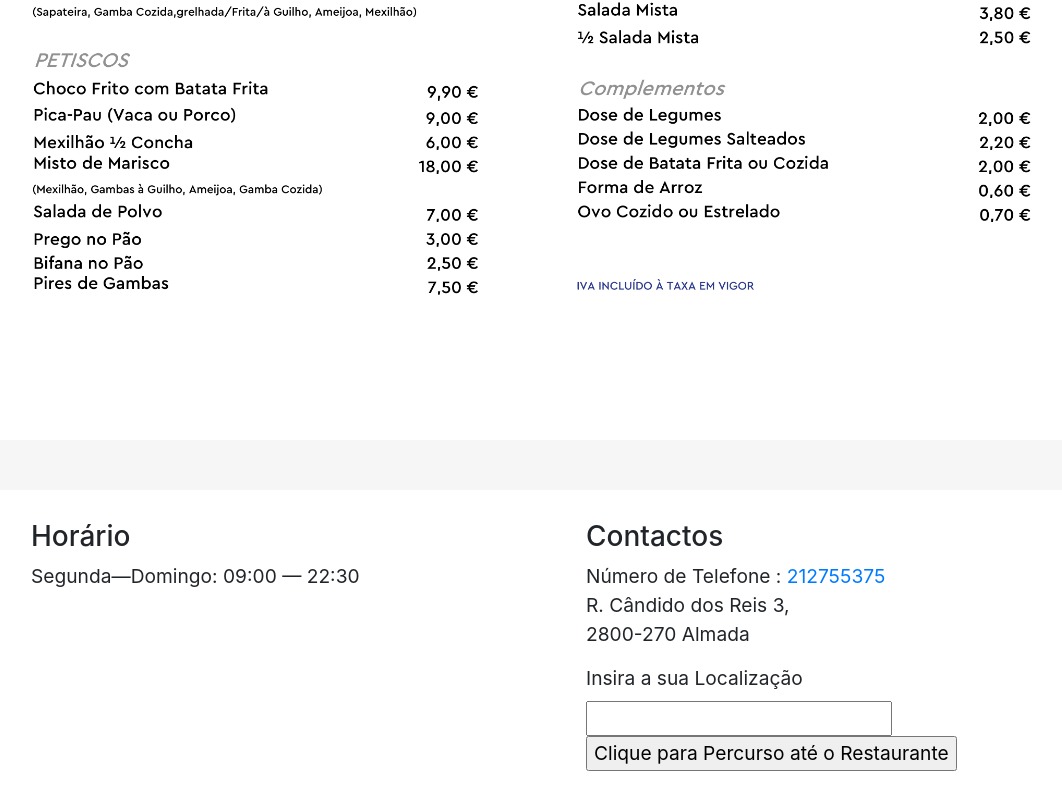
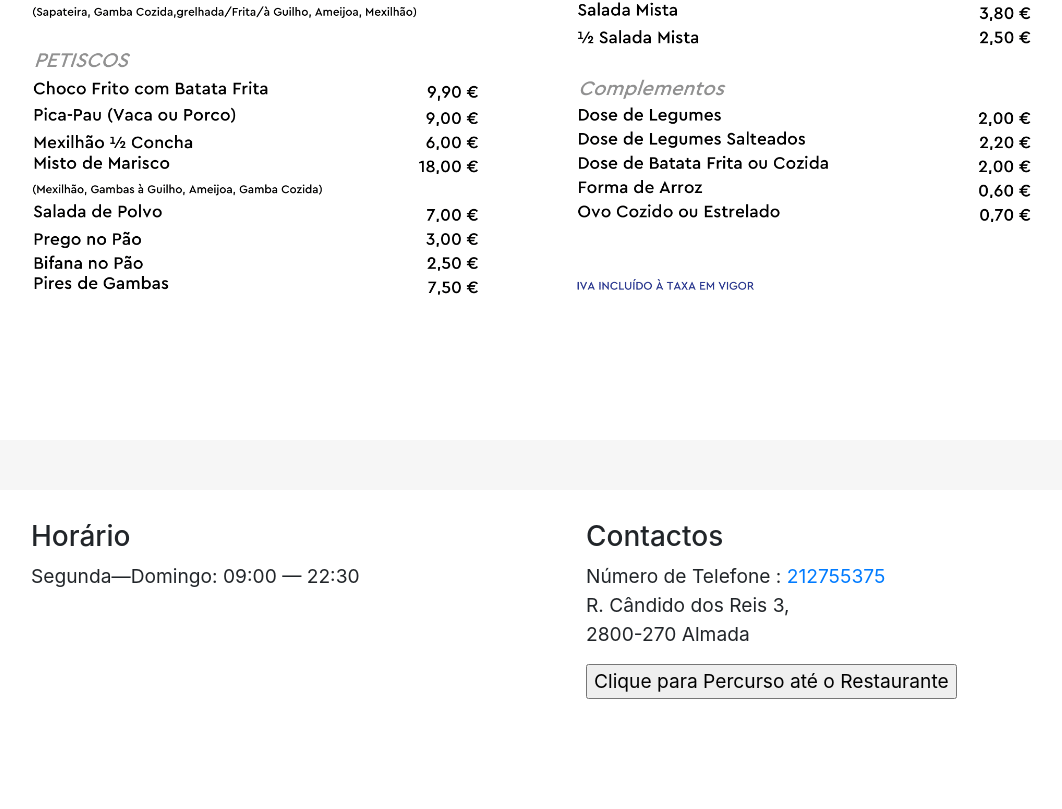
Before and after one commit to dcunh/Cacilheiro, a website: page public/index.html in a window 1280 px wide. Shown: the part 2155-2964 px from the top of the page, without its empty margins (74-1136 px from the left). After the commit the page ends 2900 px from the top, so only its background shows below. Drawn offline with nearby package versions, Linux system fonts and the light colour scheme; a web font is replaced by a local one.

Commit message:
Update index.html

```diff
--- a/public/index.html
+++ b/public/index.html
@@ -68,9 +68,6 @@
 					<span>R. Cândido dos Reis 3,</span>
 					<span>2800-270 Almada</span>
 					<form action="http://maps.google.com/maps" method="get" target="_blank">
-						<label for="saddr">Insira a sua Localização
-						</label>
-						<input type="text" name="saddr" />
 						<input type="hidden" name="daddr" value="R. Cândido dos Reis 3,2800-270 Almada" />
 						<input type="submit" value="Clique para Percurso até o Restaurante" />
 					 </form>
```
